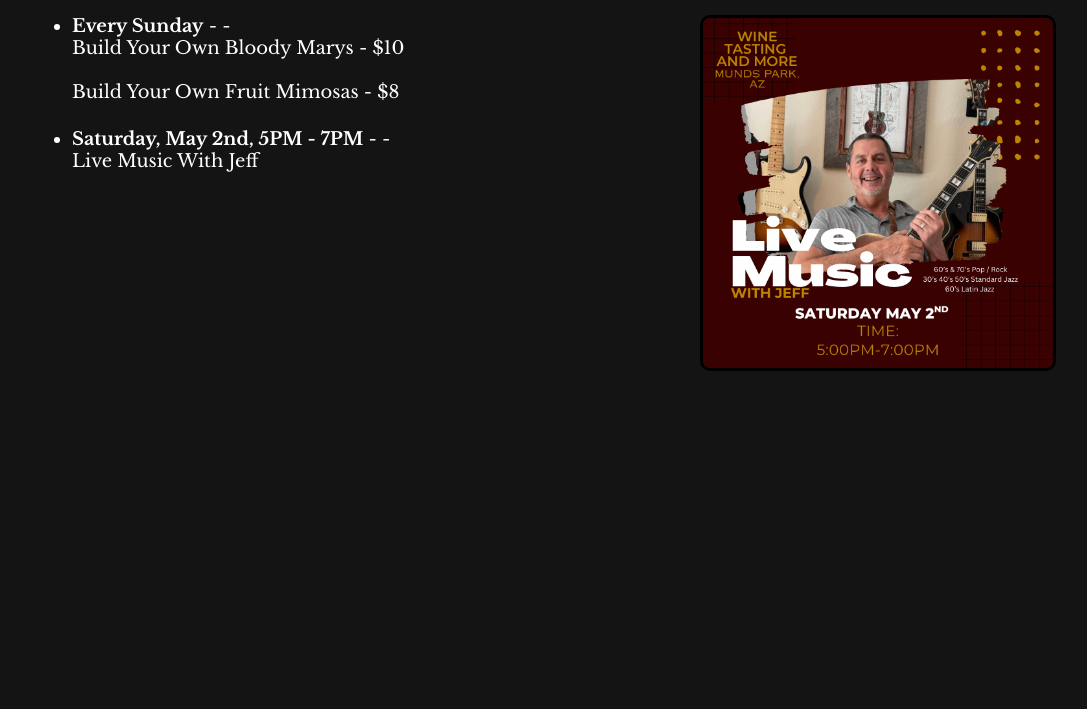
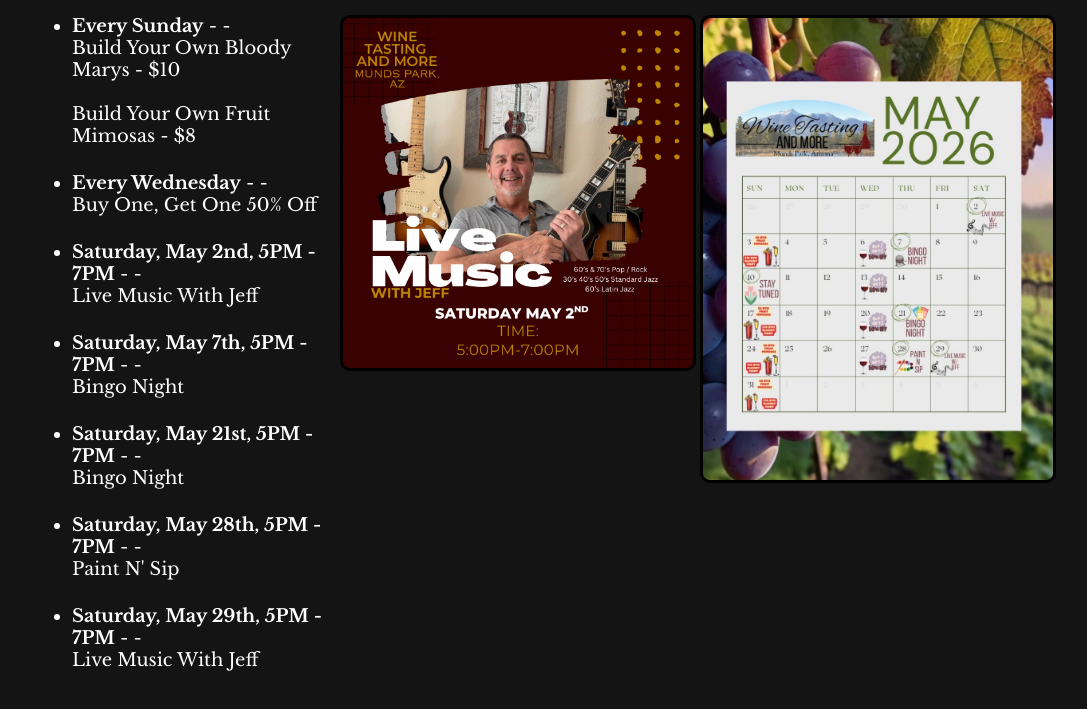
Before and after one commit to certifiablyaplomb/wine-and-more, a plain HTML site: page newletter.html in a window 1280 px wide. Shown: the part 1105-1814 px from the top of the page, without its empty margins (96-1183 px from the left). Before the commit the page ends 1556 px from the top, so only its background shows below. Drawn offline with nearby package versions, Linux system fonts and the light colour scheme.

Commit message:
may update

```diff
--- a/newletter.html
+++ b/newletter.html
@@ -87,6 +87,7 @@
           <img src="images/wine-ring-chat.png" class="wine-ring wr5">
           <div class="title">Upcoming Monthly Events</div>
           <div>
+            <img class="image stacked-image" src="images/news-letter/mayCalander.jpeg">
             <img class="image" src="images/news-letter/new-image.PNG">
             <ul class="events-list">
               <li>
@@ -95,7 +96,28 @@
                 <br> Build Your Own Fruit Mimosas - $8
               </li>
               <li>
+                <b>Every Wednesday</b> - -
+                <br> Buy One, Get One 50% Off <br>
+
+              </li>
+              <li>
                 <b>Saturday, May 2nd, 5PM - 7PM</b> - -
+                <br>Live Music With Jeff
+              </li>
+              <li>
+                <b>Saturday, May 7th, 5PM - 7PM</b> - -
+                <br>Bingo Night
+              </li>
+              <li>
+                <b>Saturday, May 21st, 5PM - 7PM</b> - -
+                <br>Bingo Night
+              </li>
+              <li>
+                <b>Saturday, May 28th, 5PM - 7PM</b> - -
+                <br>Paint N' Sip
+              </li>
+              <li>
+                <b>Saturday, May 29th, 5PM - 7PM</b> - -
                 <br>Live Music With Jeff
               </li>
 
--- a/styles/newsletter.css
+++ b/styles/newsletter.css
@@ -98,6 +98,7 @@
     font-family: "Libre Baskerville", Arial, Helvetica, sans-serif;
     font-size: 18px;
     color:white;
+    min-width: 190px;
 }
 li{
     margin-bottom: 25px;
@@ -224,3 +225,7 @@
     height: 100%;
     object-fit: cover;
 }
+
+.stacked-image{
+    margin-bottom:10px;
+}
```
Also changed, not shown: images/news-letter/mayCalander.jpeg (added).
